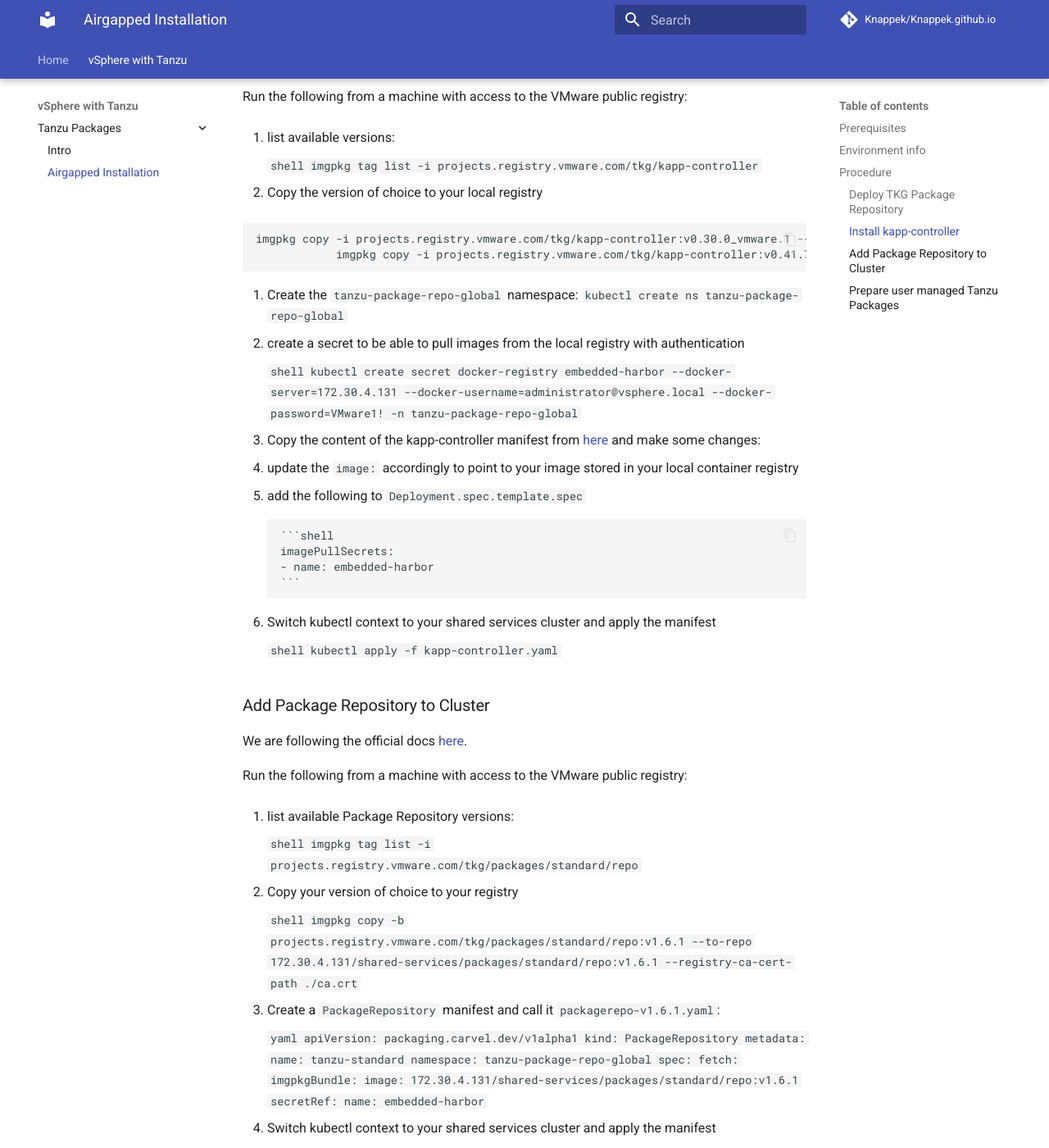
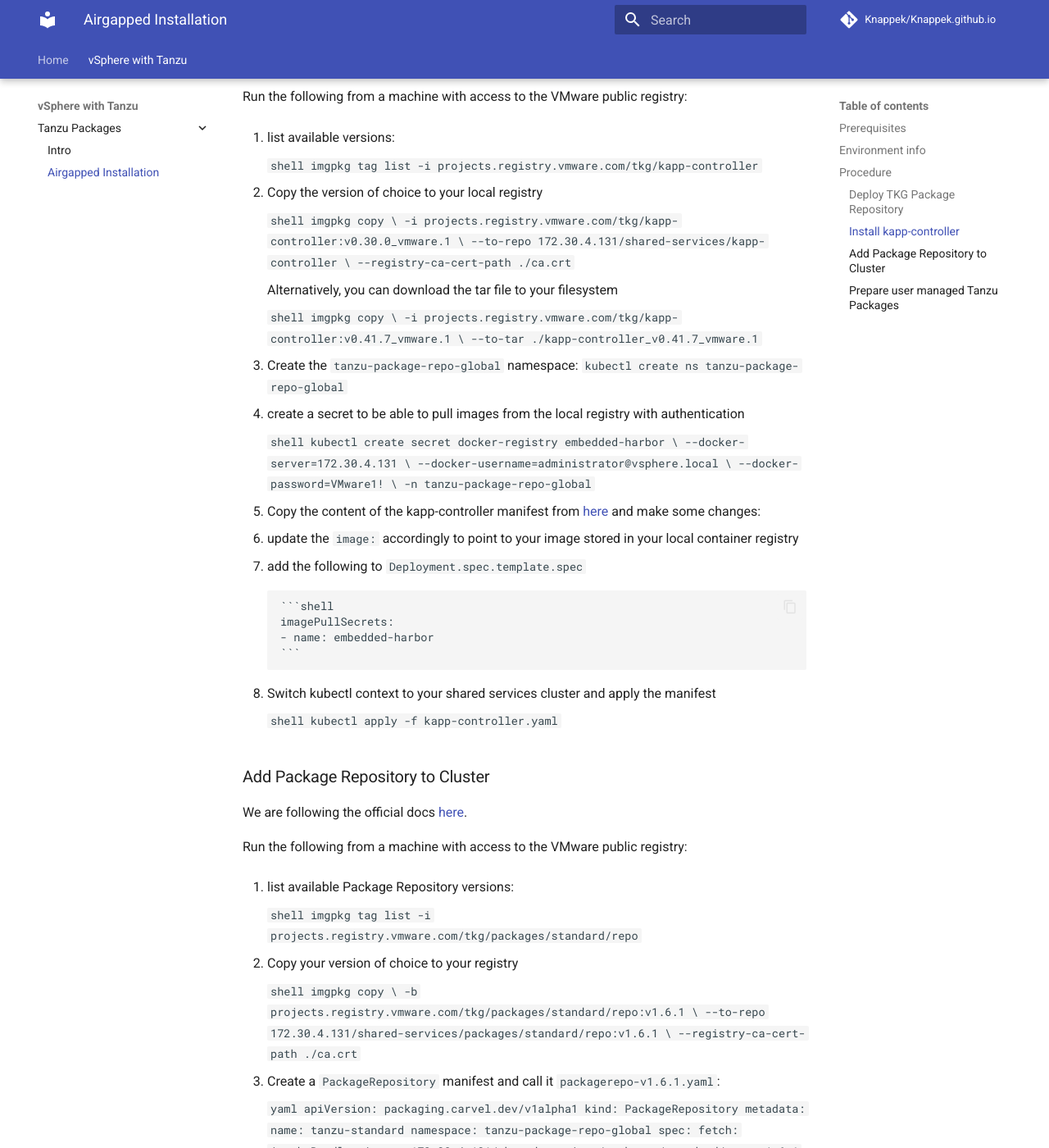
Before and after one commit to Knappek/Knappek.github.io, an MkDocs documentation site: the page built from docs/vsphere-with-tanzu/tanzu-packages/deploy-packages-airgapped.md, in a window 1280 px wide and 1400 px high, scrolled down 724 px. Shown: the whole window at 82% size. Built offline with MkDocs 1.6.1 and Material for MkDocs 9.7.7, drawn with Linux system fonts in a browser that asks for light colours; comment, search, counter and statistics services are not loaded; some of the changed text lies outside the part shown.

Commit message:
update formatting

````diff
--- a/docs/vsphere-with-tanzu/tanzu-packages/deploy-packages-airgapped.md
+++ b/docs/vsphere-with-tanzu/tanzu-packages/deploy-packages-airgapped.md
@@ -29,30 +29,44 @@
     imgpkg tag list -i projects.registry.vmware.com/tkg/kapp-controller
     ```
 
-2. Copy the version of choice to your local registry
-
-```shell
-imgpkg copy -i projects.registry.vmware.com/tkg/kapp-controller:v0.30.0_vmware.1 --to-repo 172.30.4.131/shared-services/kapp-controller --registry-ca-cert-path ./ca.crt
-            imgpkg copy -i projects.registry.vmware.com/tkg/kapp-controller:v0.41.7_vmware.1 --to-tar  ./kapp-controller_v0.41.7_vmware.1
-```
-
-3. Create the `tanzu-package-repo-global` namespace: `kubectl create ns tanzu-package-repo-global`
-4. create a secret to be able to pull images from the local registry with authentication
+1. Copy the version of choice to your local registry
 
     ```shell
-    kubectl create secret docker-registry embedded-harbor --docker-server=172.30.4.131 --docker-username=administrator@vsphere.local --docker-password=VMware1! -n tanzu-package-repo-global
+    imgpkg copy \
+      -i projects.registry.vmware.com/tkg/kapp-controller:v0.30.0_vmware.1 \
+      --to-repo 172.30.4.131/shared-services/kapp-controller \
+      --registry-ca-cert-path ./ca.crt
     ```
 
-5. Copy the content of the kapp-controller manifest from [here](https://docs.vmware.com/en/VMware-Tanzu-Packages/2024.4.12/tanzu-packages/kubectl-v7-kapp.html#manifest-for-kubernetes-v124-or-earlier-2) and make some changes:
+    Alternatively, you can download the tar file to your filesystem
+
+    ```shell
+    imgpkg copy \
+      -i projects.registry.vmware.com/tkg/kapp-controller:v0.41.7_vmware.1 \
+      --to-tar  ./kapp-controller_v0.41.7_vmware.1
+    ```
+
+1. Create the `tanzu-package-repo-global` namespace: `kubectl create ns tanzu-package-repo-global`
+1. create a secret to be able to pull images from the local registry with authentication
+
+    ```shell
+    kubectl create secret docker-registry embedded-harbor \
+      --docker-server=172.30.4.131 \
+      --docker-username=administrator@vsphere.local \
+      --docker-password=VMware1! \
+      -n tanzu-package-repo-global
+    ```
+
+1. Copy the content of the kapp-controller manifest from [here](https://docs.vmware.com/en/VMware-Tanzu-Packages/2024.4.12/tanzu-packages/kubectl-v7-kapp.html#manifest-for-kubernetes-v124-or-earlier-2) and make some changes:
    1. update the `image:` accordingly to point to your image stored in your local container registry
-   2. add the following to `Deployment.spec.template.spec`
+   1. add the following to `Deployment.spec.template.spec`
 
         ```shell
         imagePullSecrets:
         - name: embedded-harbor
         ```
 
-6. Switch kubectl context to your shared services cluster and apply the manifest
+1. Switch kubectl context to your shared services cluster and apply the manifest
 
     ```shell
     kubectl apply -f kapp-controller.yaml
@@ -169,7 +194,9 @@
     and then create a Kubernetes secret:
 
     ```shell
-    kubectl -n tanzu-packages-user-managed create secret generic image-pull-secret-overlay-statefulsets --from-file=image-pull-secrets-overlay-statefulsets.yaml
+    kubectl create secret generic image-pull-secret-overlay-statefulsets \
+      --from-file=image-pull-secrets-overlay-statefulsets.yaml \
+      -n tanzu-packages-user-managed
     ```
 
 ### Install cert-manager
````
Also changed, not shown: other parts of docs/vsphere-with-tanzu/tanzu-packages/deploy-packages-airgapped.md (+46 -23 lines).
